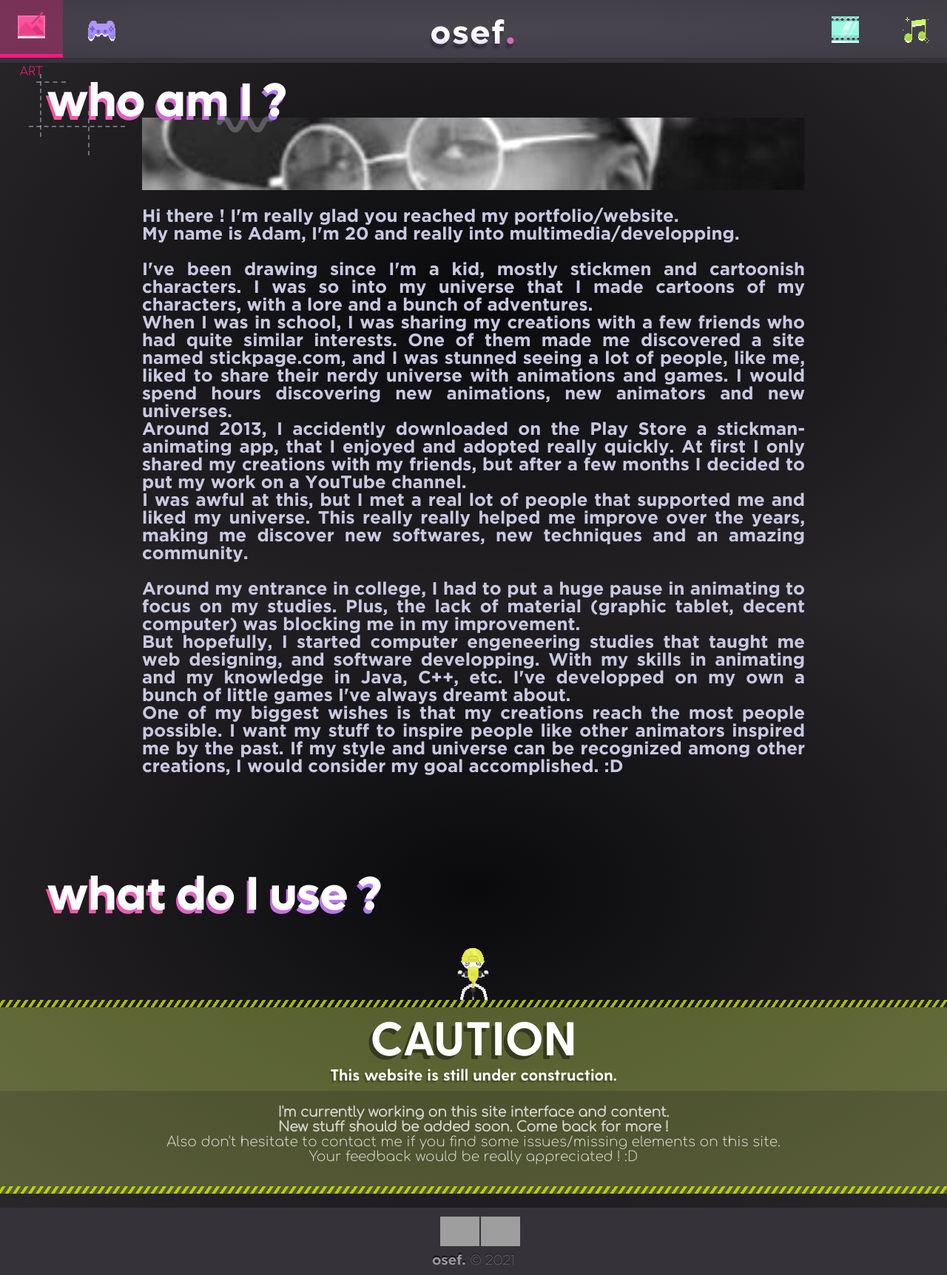
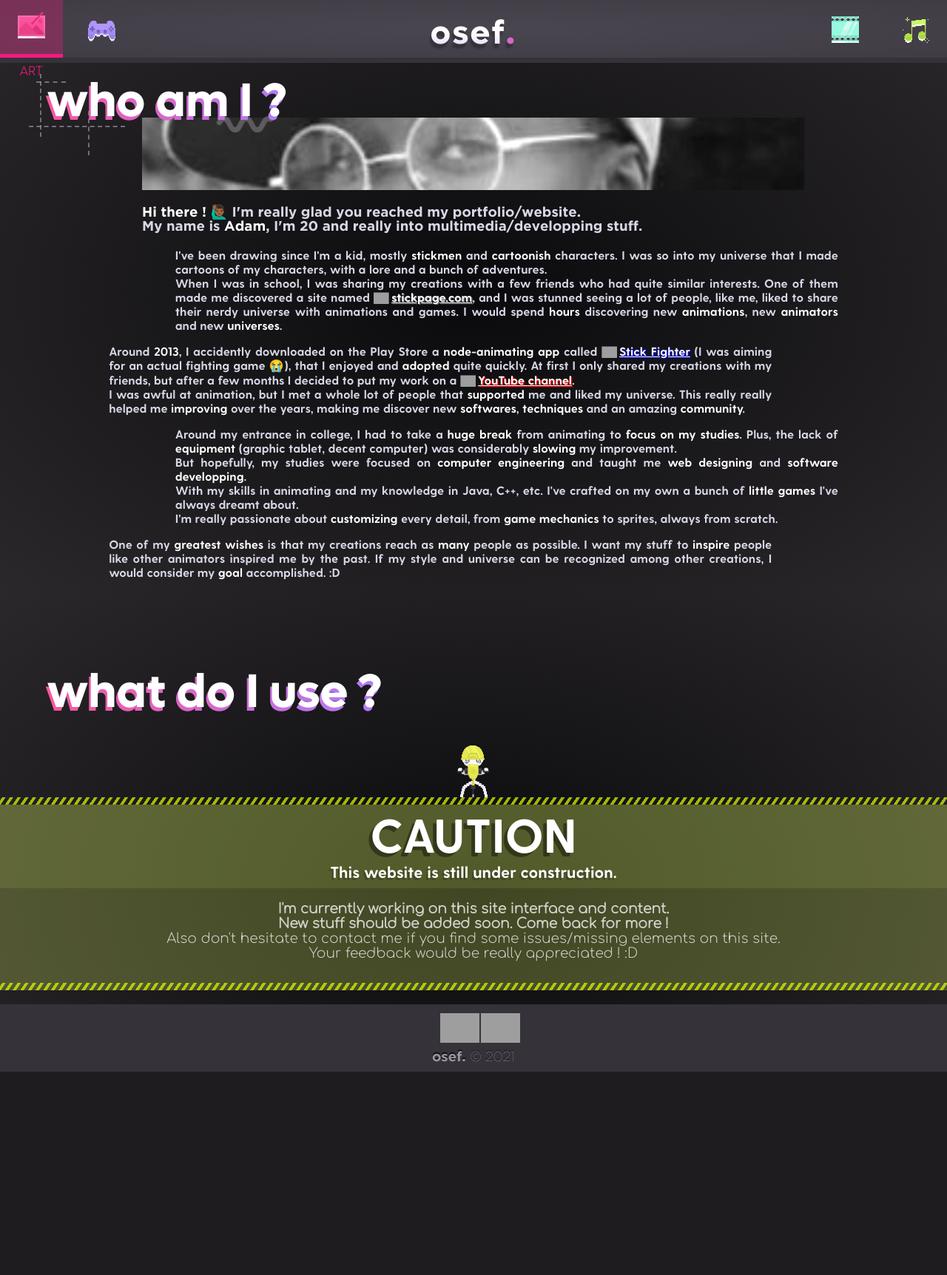
Before and after one commit to aadedjou/osef-art.github.io, a PHP site: page /about-me.html in a window 1280 px wide. Shown: the whole page at 74% size. After the commit the page ends 1449 px from the top, so only its background shows below. Run offline with PHP 8.4, Linux system fonts and the light colour scheme; grey boxes are pictures that could not be loaded.

Commit message:
about me update

```diff
--- a/about-me.html
+++ b/about-me.html
@@ -49,39 +49,58 @@
     <div class="flex">
         <div class="spacer"></div>
 
-        <div id="intro">
+        <div id="bio">
             <img src="assets/thumbnails/look.png" width="100%">
 
-            <p>
-                Hi there ! I'm really glad you reached my portfolio/website. <br>
-                My name is Adam, I'm 20 and really into multimedia/developping. <br> <br>
-                I've been drawing since I'm a kid, mostly stickmen and cartoonish characters.
+            <p class="intro">
+                <span class="bright">Hi there ! 🙋🏾‍♂️</span> I'm really glad you reached my portfolio/website. <br>
+                My name is <span class="bright">Adam</span>, I'm 20 and really into multimedia/developping stuff.
+            </p>
+
+            <p class="right">
+                I've been drawing since I'm a kid, mostly <span class="bright">stickmen</span>
+                and <span class="bright">cartoonish</span> characters.
                 I was so into my universe that I made cartoons of my characters, with a lore
                 and a bunch of adventures. <br>
                 When I was in school, I was sharing my creations with a few friends who had quite
-                similar interests. One of them made me discovered a site named stickpage.com, and
+                similar interests. One of them made me discovered a site named
+                <a target="_blank" href="http://stickpage.com" class="stickpage link">
+                    <img src="https://i.ytimg.com/an/haPw6EsZPHaZib8pOR-12w/featured_channel.jpg?v=5810f9e5">stickpage.com</a>, and
                 I was stunned seeing a lot of people, like me, liked to share their nerdy universe
-                with animations and games. I would spend hours discovering new animations, new animators
-                and new universes. <br>
-
-                Around 2013, I accidently downloaded on the Play Store a stickman-animating app,
-                that I enjoyed and adopted really quickly. At first I only shared my creations with
-                my friends, but after a few months I decided to put my work on a YouTube channel. <br>
-                I was awful at this, but I met a real lot of people that supported me and liked
-                my universe. This really really helped me improve over the years, making me discover
-                new softwares, new techniques and an amazing community. <br><br>
-                Around my entrance in college, I had to put a huge pause in animating to focus on my
-                studies. Plus, the lack of material (graphic tablet, decent computer) was blocking me
-                in my improvement. <br>
-
-                But hopefully, I started computer engeneering studies that taught me web designing,
-                and software developping. With my skills in animating and my knowledge in Java, C++,
-                etc. I've developped on my own a bunch of little games I've always dreamt about. <br>
-
-                One of my biggest wishes is that my creations reach the most people possible. I want
-                my stuff to inspire people like other animators inspired me by the past.
+                with animations and games. I would spend <span class="bright">hours</span> discovering new
+                <span class="bright">animations</span>, new <span class="bright">animators</span> and new <span class="bright">universes</span>.
+            </p>
+            <p class="left">
+                Around <span class="bright">2013</span>, I accidently downloaded on the Play Store a
+                <span class="bright">node-animating app</span> called
+                <a target="_blank" href="https://play.google.com/store/apps/details?id=com.tweber.stickfighter.activities&hl=fr&gl=US" class="stick-fighter link">
+                    <img src="https://images-eu.ssl-images-amazon.com/images/I/71ISAG-CZAL.png">Stick Fighter</a> (I was aiming for an actual fighting game 😭),
+                that I enjoyed and <span class="bright">adopted</span> quite quickly. At first I only shared my creations with
+                my friends, but after a few months I decided to put my work on a
+                <a target="_blank" href="https://www.youtube.com/channel/UCopbaXWcmEAHV9uRxBZ2cKg" class="youtube link">
+                    <img src="https://upload.wikimedia.org/wikipedia/commons/thumb/0/09/YouTube_full-color_icon_%282017%29.svg/1280px-YouTube_full-color_icon_%282017%29.svg.png">YouTube channel</a>. <br>
+                I was awful at animation, but I met a whole lot of people that <span class="bright">supported</span> me and liked
+                my universe. This really really helped me <span class="bright">improving</span> over the years, making me discover
+                new <span class="bright">softwares</span>, <span class="bright">techniques</span> and an amazing <span class="bright">community</span>.
+            </p>
+            <p class="right">
+                Around my entrance in college, I had to take a <span class="bright">huge break</span>
+                from animating to <span class="bright">focus on my studies</span>.
+                Plus, the lack of <span class="bright">equipment</span> (graphic tablet, decent computer)
+                was considerably <span class="bright">slowing</span> my improvement. <br>
+                But hopefully, my studies were focused on <span class="bright">computer engineering</span>
+                and taught me <span class="bright">web designing</span> and <span class="bright">software developping</span>. <br>
+                With my skills in animating and my knowledge in Java, C++, etc. I've crafted on my own
+                a bunch of <span class="bright">little games</span> I've always dreamt about. <br>
+                I'm really passionate about <span class="bright">customizing</span> every detail, from
+                <span class="bright">game mechanics</span> to sprites, always from scratch.
+            </p>
+            <p class="left">
+                One of my <span class="bright">greatest wishes</span> is that my creations reach
+                as <span class="bright">many</span> people as possible. I want
+                my stuff to <span class="bright">inspire</span> people like other animators inspired me by the past.
                 If my style and universe can be recognized among other creations, I would consider
-                my goal accomplished. :D
+                my <span class="bright">goal</span> accomplished. :D
             </p>
         </div>
         <div class="spacer"></div>
--- a/footer.html
+++ b/footer.html
@@ -28,7 +28,7 @@
     <div class="line flex">
         <div class="spacer"></div>
         <div class="link-box">
-            <a href="https://github.com/aadedjou" target="blank">
+            <a href="https://github.com/osef-art" target="blank">
                 <img src="http://thomas-blondel.fr/img/github-logo.png">
             </a>
         </div>
--- a/style.css
+++ b/style.css
@@ -30,7 +30,7 @@
   font-family: "Lufga";
   src: url("assets/fonts/LufgaBold.otf") format("opentype");
 }
-#footer #signature, .tip .featured, .art-panel .featured, #graphism-panel .featured, .art-article .featured, .game-article .featured, p, .new-stamp, body {
+#footer #signature, .tip .featured, .art-panel .featured, #graphism-panel .featured, .art-article .featured, .game-article .featured, #bio .intro, p, .new-stamp, body {
   font-family: "Gotham", sans-serif;
 }
 
@@ -38,7 +38,7 @@
   font-family: "Comfortaa", sans-serif;
 }
 
-h2, #caution h3 {
+#bio p, h2, #caution h3 {
   font-family: "Greycliff", sans-serif;
 }
 
@@ -385,7 +385,7 @@ div {
   font-family: "Lufga";
   src: url("assets/fonts/LufgaBold.otf") format("opentype");
 }
-#footer #signature, .tip .featured, .art-panel .featured, #graphism-panel .featured, .art-article .featured, .game-article .featured, p, .new-stamp, body {
+#footer #signature, .tip .featured, .art-panel .featured, #graphism-panel .featured, .art-article .featured, .game-article .featured, #bio .intro, p, .new-stamp, body {
   font-family: "Gotham", sans-serif;
 }
 
@@ -393,7 +393,7 @@ div {
   font-family: "Comfortaa", sans-serif;
 }
 
-h2, #caution h3 {
+#bio p, h2, #caution h3 {
   font-family: "Greycliff", sans-serif;
 }
 
@@ -822,7 +822,7 @@ svg {
   font-family: "Lufga";
   src: url("assets/fonts/LufgaBold.otf") format("opentype");
 }
-#footer #signature, .tip .featured, .art-panel .featured, #graphism-panel .featured, .art-article .featured, .game-article .featured, p, body, .new-stamp {
+#footer #signature, .tip .featured, .art-panel .featured, #graphism-panel .featured, .art-article .featured, .game-article .featured, #bio .intro, p, body, .new-stamp {
   font-family: "Gotham", sans-serif;
 }
 
@@ -830,7 +830,7 @@ svg {
   font-family: "Comfortaa", sans-serif;
 }
 
-h2, #caution h3 {
+#bio p, h2, #caution h3 {
   font-family: "Greycliff", sans-serif;
 }
 
@@ -944,7 +944,7 @@ div {
   font-family: "Lufga";
   src: url("assets/fonts/LufgaBold.otf") format("opentype");
 }
-#footer #signature, .tip .featured, .art-panel .featured, #graphism-panel .featured, .art-article .featured, .game-article .featured, p, body, .new-stamp {
+#footer #signature, .tip .featured, .art-panel .featured, #graphism-panel .featured, .art-article .featured, .game-article .featured, #bio .intro, p, body, .new-stamp {
   font-family: "Gotham", sans-serif;
 }
 
@@ -952,7 +952,7 @@ div {
   font-family: "Comfortaa", sans-serif;
 }
 
-h2, #caution h3 {
+#bio p, h2, #caution h3 {
   font-family: "Greycliff", sans-serif;
 }
 
@@ -1215,6 +1215,42 @@ p .bright {
   color: white;
 }
 
+#bio {
+  text-align: justify;
+  width: 70%;
+}
+#bio p {
+  color: #d7d7e6;
+  font-size: 12pt;
+}
+#bio p .link {
+  color: white;
+  text-decoration: underline;
+}
+#bio p .link img {
+  height: 12pt;
+  transform: translate(0, 2.5pt);
+  margin-right: 2pt;
+}
+#bio p .youtube {
+  text-shadow: 1pt 1pt red;
+}
+#bio p .stickpage {
+  text-shadow: 1pt 1pt #64646e;
+}
+#bio p .stick-fighter {
+  text-shadow: 1pt 1pt blue;
+}
+#bio .intro {
+  font-size: 14pt;
+}
+#bio .left {
+  transform: translate(-5%);
+}
+#bio .right {
+  transform: translate(5%);
+}
+
 #intro {
   text-align: justify;
   width: 70%;
@@ -1224,8 +1260,6 @@ p .bright {
 }
 #intro .music-link, #intro .anims-link, #intro .games-link, #intro .art-link {
   color: white;
-}
-#intro .music-link, #intro .anims-link, #intro .games-link, #intro .art-link {
   display: inline-block;
   transition: 0.15s;
 }
@@ -1566,7 +1600,7 @@ a:focus .art-button .inner-btn, a:focus .game-button .inner-btn {
   font-family: "Lufga";
   src: url("assets/fonts/LufgaBold.otf") format("opentype");
 }
-#footer #signature, body, .new-stamp, p, .game-article .featured, .art-article .featured, .art-panel .featured, #graphism-panel .featured, .tip .featured {
+#footer #signature, body, .new-stamp, p, #bio .intro, .game-article .featured, .art-article .featured, .art-panel .featured, #graphism-panel .featured, .tip .featured {
   font-family: "Gotham", sans-serif;
 }
 
@@ -1574,7 +1608,7 @@ a:focus .art-button .inner-btn, a:focus .game-button .inner-btn {
   font-family: "Comfortaa", sans-serif;
 }
 
-#caution h3, h2 {
+#caution h3, h2, #bio p {
   font-family: "Greycliff", sans-serif;
 }
 
@@ -1750,7 +1784,7 @@ div {
   font-family: "Lufga";
   src: url("assets/fonts/LufgaBold.otf") format("opentype");
 }
-body, .new-stamp, p, .game-article .featured, .art-article .featured, .art-panel .featured, #graphism-panel .featured, .tip .featured, #footer #signature {
+body, .new-stamp, p, #bio .intro, .game-article .featured, .art-article .featured, .art-panel .featured, #graphism-panel .featured, .tip .featured, #footer #signature {
   font-family: "Gotham", sans-serif;
 }
 
@@ -1758,7 +1792,7 @@ body, .new-stamp, p, .game-article .featured, .art-article .featured, .art-panel
   font-family: "Comfortaa", sans-serif;
 }
 
-#caution h3, h2 {
+#caution h3, h2, #bio p {
   font-family: "Greycliff", sans-serif;
 }
 
```
Also changed, not shown: content.scss (+48 -5 lines), interface.html (deleted, +0 -349 lines), 1 other file.
